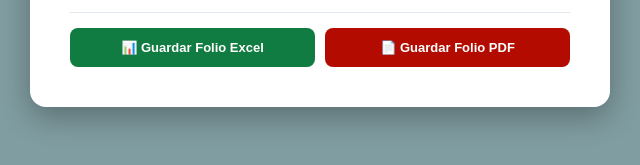
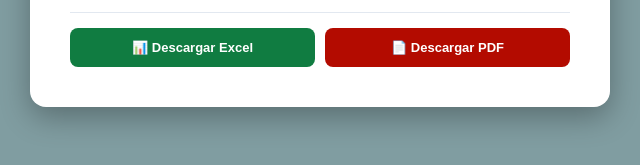
Before and after one commit to FisSLP-spec/sistema-nap, a website: page index1.html in a window 1280 px wide. Shown: the part 553-718 px from the top of the page, 320-960 px from the left. Drawn offline with Linux system fonts and the light colour scheme.

Commit message:
Update index1.html

```diff
--- a/index1.html
+++ b/index1.html
@@ -130,8 +130,8 @@
         </div>
 
         <div class="contenedor-reportes">
-            <button class="btn-excel" onclick="descargarExcel()">📊 Guardar Folio Excel</button>
-            <button class="btn-pdf" onclick="descargarPDF()">📄 Guardar Folio PDF</button>
+            <button class="btn-excel" onclick="descargarExcel()">📊 Descargar Excel</button>
+            <button class="btn-pdf" onclick="descargarPDF()">📄 Descargar PDF</button>
         </div>
 
         <div id="mensaje"></div>
@@ -194,7 +194,6 @@
             cajaMensaje.style.display = "none";
         }
 
-        // 👇 NUEVAS FUNCIONES: MANDAN EL FOLIO ESCRITO AL SERVIDOR 👇
         function descargarExcel() {
             const folio = document.getElementById("codigoUsuario").value.trim();
             if(folio === "") {
```
